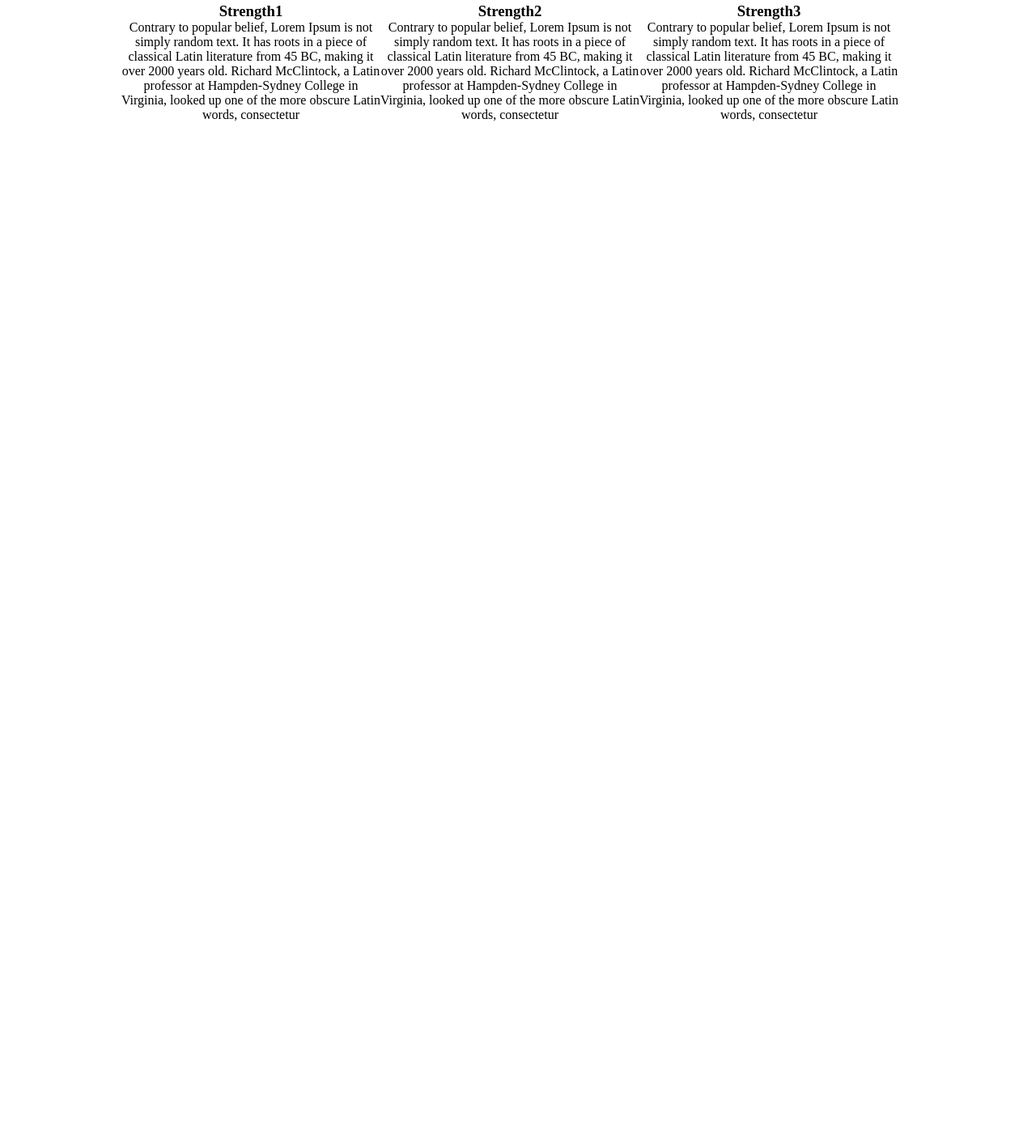
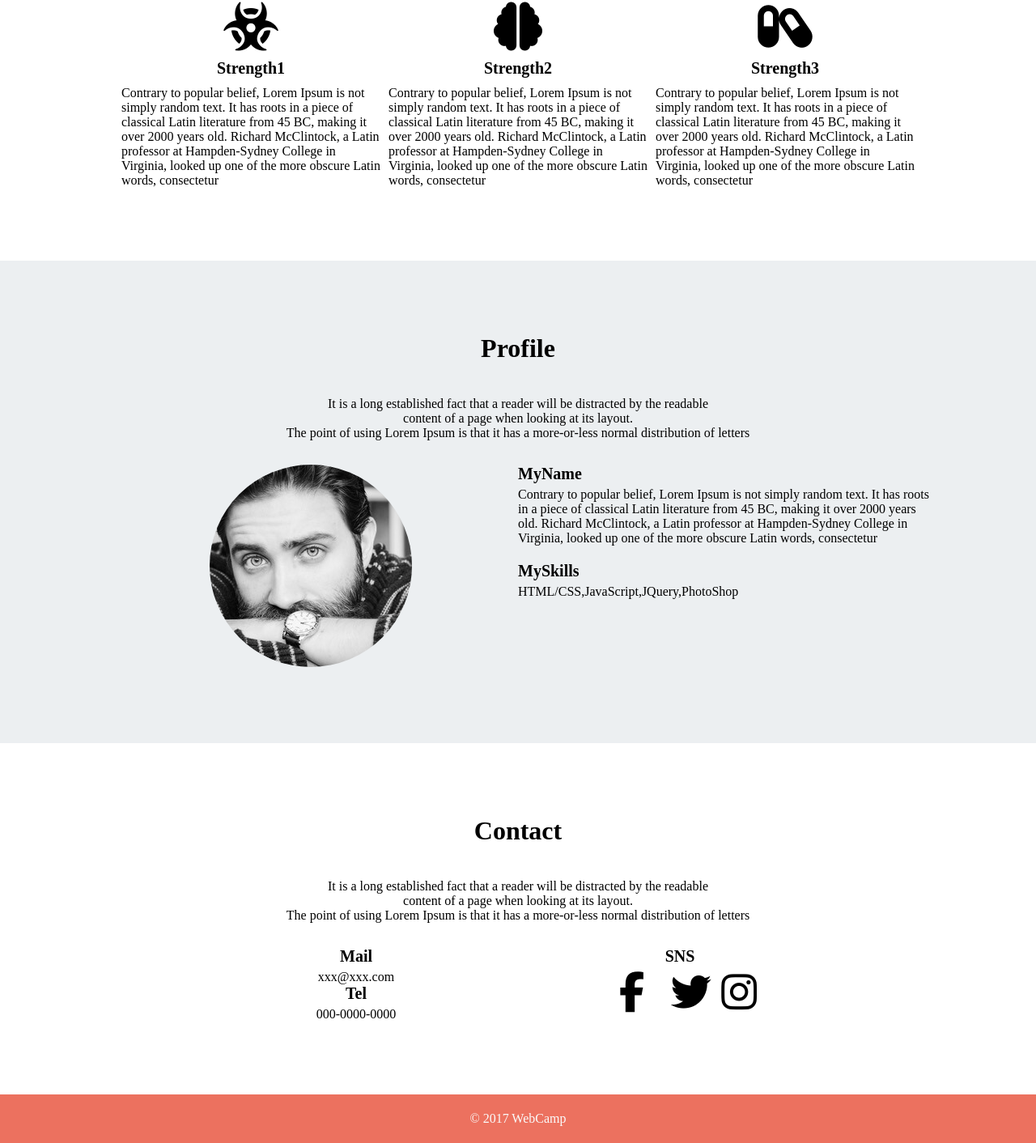
Before and after one commit to Ryo-2525/MySite, a plain HTML site: page index.html in a window 1280 px wide. Shown: the part 1821-3233 px from the top of the page at 81% size. Before the commit the page ends 1972 px from the top, so only its background shows below. Drawn offline with Linux system fonts and the light colour scheme.

Commit message:
[start]レスポンシブ

```diff
--- a/index.html
+++ b/index.html
@@ -2,11 +2,14 @@
 <html lang="ja">
   <head>
     <meta charset="UTF-8" />
+    <meta name="viewport" content="width=device-width,initial-scale=1.0">
     <title>MySite</title>
+    <script src="https://kit.fontawesome.com/60eab73461.js" crossorigin="anonymous"></script>
     <link rel="stylesheet" href="style.css">
+
   </head>
   <body>
-    <!-- header -->
+    <!-- header start -->
     <header>
       <div class="waku">
         <a href="#mv"><img class="logo" src="img/logo.png" alt="ロゴ"></a>
@@ -20,14 +23,16 @@
         </nav>
       </div>
     </header>
-    <!-- header -->
+    <!-- header end -->
 
-    <!-- mainvisual -->
+    <!-- mainvisual start -->
     <div class="mainvisual">
       <h1>Lorem Ipsum</h1>
       <p>simply dummy text of the printing</p>
     </div>
+    <!-- mainvisual end -->
 
+    <!-- portfolio start -->
     <div class="portfolio">
       <div class="port-cnt">
         <h2 class="heading">Portfolio</h2>
@@ -45,9 +50,9 @@
         </div>
       </div>
     </div>
-    <!-- mainvisual -->
+    <!-- portfolio end -->
 
-    <!-- feature -->
+    <!-- feature start -->
     <div class="feature">
       <div class="feat-cnt">
         <h2 class="heading">Feature</h2>
@@ -56,39 +61,81 @@
           The point of using Lorem Ipsum is that it has a more-or-less normal distribution of letters</p>
         <div class="strength-cnt">
           <div class="strength">
+            <i class="fas fa-biohazard"></i>
             <h3>Strength1</h3>
-            <p>Contrary to popular belief, Lorem Ipsum is not simply random text. It has roots in a piece of classical Latin literature from 45 BC, making it over 2000 years old. Richard McClintock, a Latin professor at Hampden-Sydney College in Virginia, looked up one of the more obscure Latin words, consectetur</p>
+            <p class="s-text">Contrary to popular belief, Lorem Ipsum is not simply random text. It has roots in a piece of classical Latin literature from 45 BC, making it over 2000 years old. Richard McClintock, a Latin professor at Hampden-Sydney College in Virginia, looked up one of the more obscure Latin words, consectetur</p>
           </div>
           <div class="strength">
+            <i class="fas fa-brain"></i>
             <h3>Strength2</h3>
-            <p>Contrary to popular belief, Lorem Ipsum is not simply random text. It has roots in a piece of classical Latin literature from 45 BC, making it over 2000 years old. Richard McClintock, a Latin professor at Hampden-Sydney College in Virginia, looked up one of the more obscure Latin words, consectetur</p>
+            <p class="s-text">Contrary to popular belief, Lorem Ipsum is not simply random text. It has roots in a piece of classical Latin literature from 45 BC, making it over 2000 years old. Richard McClintock, a Latin professor at Hampden-Sydney College in Virginia, looked up one of the more obscure Latin words, consectetur</p>
           </div>
           <div class="strength">
+            <i class="fas fa-capsules"></i>
             <h3>Strength3</h3>
-            <p>Contrary to popular belief, Lorem Ipsum is not simply random text. It has roots in a piece of classical Latin literature from 45 BC, making it over 2000 years old. Richard McClintock, a Latin professor at Hampden-Sydney College in Virginia, looked up one of the more obscure Latin words, consectetur</p>
+            <p class="s-text">Contrary to popular belief, Lorem Ipsum is not simply random text. It has roots in a piece of classical Latin literature from 45 BC, making it over 2000 years old. Richard McClintock, a Latin professor at Hampden-Sydney College in Virginia, looked up one of the more obscure Latin words, consectetur</p>
           </div>
         </div>
         </div>
+    </div>
+    <!-- feature end -->
 
+    <!-- profile start -->
+    <div class="profile">
+      <div class="prf-cnt">
+        <h2 class="heading">Profile</h2>
+        <p>It is a long established fact that a reader will be distracted by the readable<br>
+          content of a page when looking at its layout.<br>
+          The point of using Lorem Ipsum is that it has a more-or-less normal distribution of letters</p>
+      <div class="prf-main">
+        <div class="my-prf">
+          <img src="img/my-icon.jpg" class="prf-img" ></img>
+        </div>
+        <div class="my-prf">
+          <div class="prf-name">
+            <h3>MyName</h3>
+            <p>Contrary to popular belief, Lorem Ipsum is not simply random text. It has roots in a piece of classical Latin literature from 45 BC, making it over 2000 years old. Richard McClintock, a Latin professor at Hampden-Sydney College in Virginia, looked up one of the more obscure Latin words, consectetur</p>
+          </div>
+          <div class="prf-skill">
+            <h3>MySkills</h3>
+            <p>HTML/CSS,JavaScript,JQuery,PhotoShop</p>
+          </div>
+        </div>
+      </div>
+      </div>
     </div>
-    <!-- feature -->
+    <!-- profile end -->
 
-    <!-- profile -->
-    <div class="profile">
+    <!-- contact start -->
+    <div class="contact">
+      <div class="cnt-top">
+        <h2 class="heading">Contact</h2>
+        <p>It is a long established fact that a reader will be distracted by the readable<br>
+          content of a page when looking at its layout.<br>
+          The point of using Lorem Ipsum is that it has a more-or-less normal distribution of letters
+        </p>
+        <div class="cnt-cnt">
+          <div class="cnt-inf">
+            <h3>Mail</h3>
+            <p>xxx@xxx.com</p>
+            <h3>Tel</h3>
+            <p>000-0000-0000</p>
+          </div>
+          <div class="cnt-sns">
+            <h3>SNS</h3>
+            <i class="fab fa-facebook-f"></i>
+            <i class="fab fa-twitter"></i>
+            <i class="fab fa-instagram"></i>
+          </div>
+        </div>
+      </div>
+    </div>
+    <!-- contact end-->
 
-    </div>
-    <!-- profile -->
-
-    <!-- contact -->
-    <div class="contact">
-
-    </div>
-    <!-- contact -->
-
-    <!-- footer -->
+    <!-- footer start-->
     <footer>
-
+      <p class="footer-text">©︎ 2017 WebCamp</p>
     </footer>
-    <!-- footer -->
+    <!-- footer end-->
   </body>
 </html>
--- a/style.css
+++ b/style.css
@@ -41,7 +41,7 @@ a {
 }
 
 /* mainvisual */
-.mainvisual{
+.mainvisual {
   width: 100%;
   height: 650px;
   background-image: url(img/mv.png);
@@ -51,33 +51,32 @@ a {
   padding-top: 200px;
 }
 
-.mainvisual h1{
+.mainvisual h1 {
   font-size: 64px;
-  color:#fafafa;
+  color: #fafafa;
   padding-bottom: 10px;
 }
 
 .mainvisual p {
   font-size: 20px;
-  color:#fafafa;
+  color: #fafafa;
 }
 
 /* portfolio */
-.portfolio{
+.portfolio {
   background-color: #eceff1;
 }
 
 .port-cnt {
-  width:920px;
-  margin: 0 auto ;
+  width: 920px;
+  margin: 0 auto;
   text-align: center;
   padding: 90px 0 90px 0;
 }
 
-.heading{
+.heading {
   font-size: 32px;
   color: #000;
-
 }
 
 .heading::after {
@@ -86,32 +85,32 @@ a {
   width: 70px;
   height: 3px;
   color: #ec715f;
-  margin:8px auto 30px auto;
+  margin: 8px auto 30px auto;
 }
 
-.port-img-cnt{
+.port-img-cnt {
   margin-top: 30px;
   display: flex;
   flex-wrap: wrap;
 }
 
-.port-img1{
+.port-img1 {
   width: 300px;
   height: 250px;
   background-image: url(img/sketch.jpg);
   background-size: cover;
   background-position: center;
-  margin:0 10px 10px 0;
+  margin: 0 10px 10px 0;
 }
-.port-img2{
+.port-img2 {
   width: 300px;
   height: 250px;
   background-image: url(img/websuku.png);
   background-size: cover;
   background-position: center;
-  margin:0 10px 10px 0;
+  margin: 0 10px 10px 0;
 }
-.port-img3{
+.port-img3 {
   width: 300px;
   height: 250px;
   background-image: url(img/write.jpg);
@@ -119,7 +118,7 @@ a {
   background-position: center;
   margin-bottom: 10px;
 }
-.port-img4{
+.port-img4 {
   width: 300px;
   height: 250px;
   background-image: url(img/webcamp.png);
@@ -127,7 +126,7 @@ a {
   background-position: center;
   margin-right: 10px;
 }
-.port-img5{
+.port-img5 {
   width: 300px;
   height: 250px;
   background-image: url(img/talk.jpg);
@@ -135,7 +134,7 @@ a {
   background-position: center;
   margin-right: 10px;
 }
-.port-img6{
+.port-img6 {
   width: 300px;
   height: 250px;
   background-image: url(img/webcamp-mother.png);
@@ -145,10 +144,10 @@ a {
 
 /* feature */
 .feat-cnt {
-  width:980px;
+  width: 980px;
   margin: 0 auto;
   text-align: center;
-  padding-top: 90px;
+  padding: 90px 0;
 }
 
 .strength-cnt {
@@ -158,6 +157,149 @@ a {
 }
 
 .strength {
-  width:320px;
-  height:auto;
+  width: 320px;
+  height: auto;
 }
+
+.fas {
+  font-size: 60px;
+}
+
+.strength h3 {
+  font-size: 20px;
+  color: #000;
+  padding: 10px;
+}
+
+.s-text {
+  font-size: 16px;
+  color: #000;
+  text-align: left;
+}
+
+.strength:nth-child(2) {
+  margin: 0 10px;
+}
+
+/* profile */
+.profile {
+  background-color: #eceff1;
+}
+
+.prf-cnt {
+  width: 1024px;
+  margin: 0 auto;
+  text-align: center;
+  padding: 90px 0;
+}
+
+.prf-main {
+  display: flex;
+  justify-content: center;
+}
+
+.my-prf {
+  width: 50%;
+  padding-top: 30px;
+}
+
+.prf-img {
+  width: 250px;
+  height: 250px;
+  border-radius: 50%;
+}
+
+.prf-name {
+  text-align: left;
+  margin-bottom: 20px;
+}
+
+.prf-skill {
+  text-align: left;
+}
+
+.my-prf h3 {
+  margin-bottom: 5px;
+  font-size: 20px;
+}
+
+/* contact */
+.contact {
+}
+
+.cnt-top {
+  width: 800px;
+  margin: 0 auto;
+  text-align: center;
+  padding: 90px 0;
+}
+
+.cnt-cnt {
+  margin-top: 30px;
+  text-align: center;
+  display: flex;
+  justify-content: center;
+}
+
+.cnt-cnt h3 {
+  font-size: 20px;
+  margin-bottom: 5px;
+}
+
+.cnt-inf {
+  width: 400px;
+}
+
+.cnt-sns {
+  width: 400px;
+  font-size: 50px;
+}
+
+.fab:nth-child(2) {
+  margin: 0 20px;
+}
+
+/* footer */
+footer {
+  background-color: #ec715f;
+  width: 100%;
+  height: 60px;
+  text-align: center;
+  line-height: 60px;
+}
+
+.footer-text {
+  color: #fafafa;
+  font-size: 16px;
+}
+
+/* レスポンシブ */
+@media screen and (max-width: 767px) {
+  header {
+    width: 90%;
+  }
+
+  .mainvisual {
+    width: 90%;
+  }
+
+  .portfolio {
+    width: 90%;
+  }
+
+  .feature {
+    width: 90%;
+  }
+
+  .profile {
+    width: 90%;
+  }
+
+  .contact {
+    width: 90%;
+  }
+
+  footer {
+    width: 90%;
+  }
+}
```
